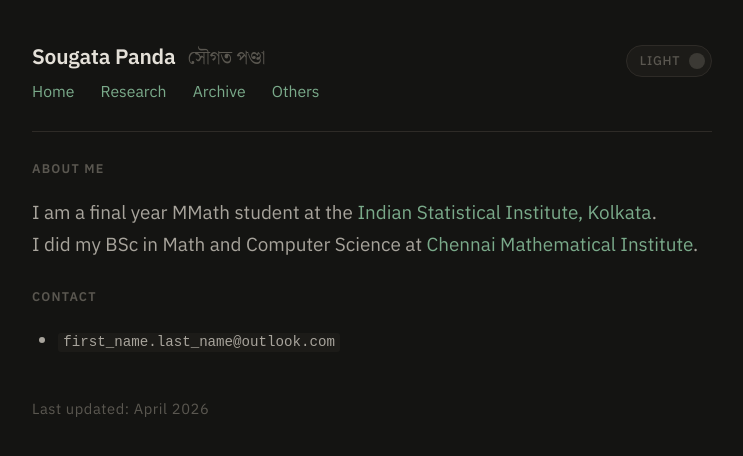
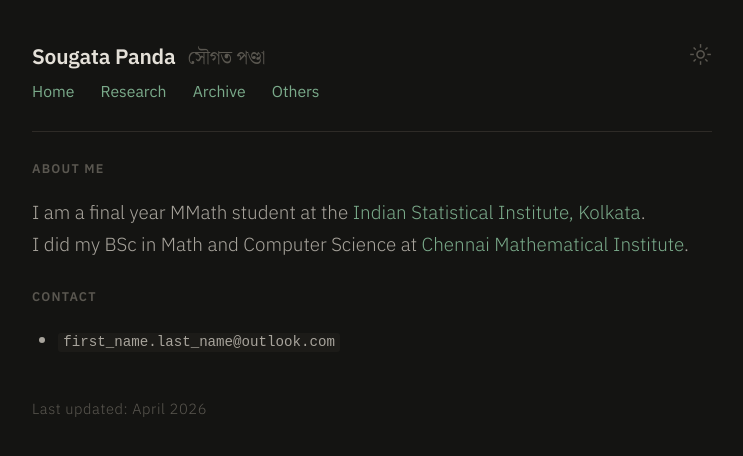
Before and after one commit to sougata543/sougata543.github.io, a Jekyll site: the page built from index.md, in a window 1280 px wide. Shown: the top 456 px of the page, without its empty margins (268-1011 px from the left). Built offline with Jekyll 4.4.1, drawn with Linux system fonts in a browser that asks for light colours; some web fonts are replaced.

Commit message:
some logo changes

```diff
--- a/_includes/header.html
+++ b/_includes/header.html
@@ -10,7 +10,6 @@
   </div>
 
   <div class="theme-toggle" onclick="toggleTheme()">
-    <span id="toggle-label">LIGHT</span>
-    <div class="theme-toggle-pip"></div>
+    <span class="material-symbols-outlined" id="toggle-icon">light_mode</span>
   </div>
 </header>
--- a/_layouts/default.html
+++ b/_layouts/default.html
@@ -18,7 +18,16 @@
   <!-- Google Fonts -->
   <link rel="preconnect" href="https://fonts.googleapis.com">
   <link rel="preconnect" href="https://fonts.gstatic.com" crossorigin>
-  <link href="https://fonts.googleapis.com/css2?family=EB+Garamond:ital,wght@0,400;0,700;1,400;1,700&family=IBM+Plex+Sans:wght@400;500;600&family=Noto+Serif+Bengali:wght@400;700&display=swap" rel="stylesheet">
+  <link href="https://fonts.googleapis.com/css2?family=IBM+Plex+Sans:ital,wght@0,300;0,400;0,500;0,600;1,300;1,400&family=Noto+Serif+Bengali:wght@400;700&display=swap" rel="stylesheet">
+
+
+  <!--new icon -->
+  <link rel="stylesheet" href="https://fonts.googleapis.com/css2?family=Material+Symbols+Outlined:opsz,wght,FILL,GRAD@20..48,100..700,0..1,-50..200&icon_names=dark_mode,light_mode" />
+<style>
+  .material-symbols-outlined {
+    font-variation-settings: 'FILL' 0, 'wght' 300, 'GRAD' 0, 'opsz' 24;
+  }
+</style>
 
   <!-- MathJax -->
   <script>
@@ -109,24 +118,23 @@
   <script>
     function toggleTheme() {
       var body = document.body;
-      var label = document.getElementById('toggle-label');
+      var icon = document.getElementById('toggle-icon');
       if (body.classList.contains('dark')) {
         body.classList.replace('dark', 'light');
-        label.textContent = 'DARK';
+        icon.textContent = 'dark_mode';
         localStorage.setItem('theme', 'light');
       } else {
         body.classList.replace('light', 'dark');
-        label.textContent = 'LIGHT';
+        icon.textContent = 'light_mode';
         localStorage.setItem('theme', 'dark');
       }
     }
 
-    // On load, sync toggle label to current theme
     (function() {
       var saved = localStorage.getItem('theme') || 'dark';
       document.body.className = saved;
-      var label = document.getElementById('toggle-label');
-      if (label) label.textContent = saved === 'dark' ? 'LIGHT' : 'DARK';
+      var icon = document.getElementById('toggle-icon');
+      if (icon) icon.textContent = saved === 'dark' ? 'light_mode' : 'dark_mode';
     })();
   </script>
 
--- a/css/style.css
+++ b/css/style.css
@@ -140,35 +140,21 @@
 
 /* ─── THEME TOGGLE ───────────────────────────────────── */
 .theme-toggle {
-  display: flex;
-  align-items: center;
-  gap: 0.4rem;
-  background: var(--bg-subtle);
-  border: 0.5px solid var(--border);
-  border-radius: 20px;
-  padding: 0.2rem 0.3rem 0.2rem 0.6rem;
   cursor: pointer;
   user-select: none;
   flex-shrink: 0;
   margin-left: 1.25rem;
   align-self: flex-start;
-  margin-top: 0.15rem;
-  transition: background 0.2s, border-color 0.2s;
+  margin-top: 0.05rem;
+  color: var(--text-muted);
+  transition: color 0.15s;
 }
 
-.theme-toggle span {
-  font-size: 0.6rem;
-  font-weight: 500;
-  color: var(--text-muted);
-  letter-spacing: 0.06em;
-}
+.theme-toggle:hover { color: var(--accent); }
 
-.theme-toggle-pip {
-  width: 16px;
-  height: 16px;
-  border-radius: 50%;
-  background: var(--text-muted);
-  opacity: 0.5;
+.theme-toggle .material-symbols-outlined {
+  font-size: 1.1rem;
+  display: block;
 }
 
 /* ─── MAIN ───────────────────────────────────────────── */
```
